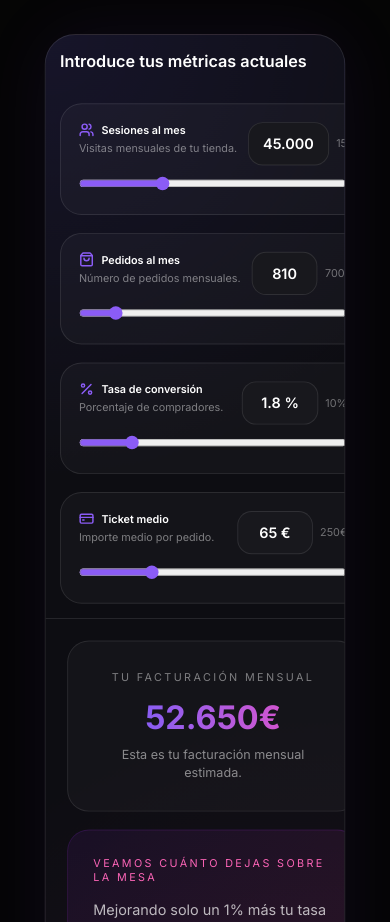
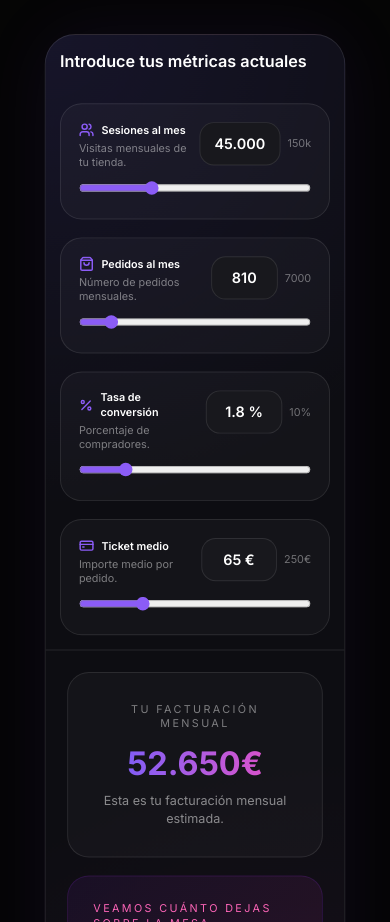
Before and after one commit to MaikelScalate/scalatelab, a Next.js app: page / in a window 390 px wide. Shown: the part 4961-5883 px from the top of the page. Built offline with nearby package versions, Linux system fonts and the light colour scheme.

Commit message:
Mejorar diseño

```diff
--- a/app/components/ui/Calculator.tsx
+++ b/app/components/ui/Calculator.tsx
@@ -191,7 +191,7 @@ lg:max-w-none
 
                 <div>
 
-                  <p className="flex items-center gap-2 text-xs lg:text-sm font-semibold text-white whitespace-nowrap">
+                  <p className="flex items-center gap-2 text-xs lg:text-sm font-semibold text-white sm:whitespace-nowrap">
                     <Users
                       size={17}
                       strokeWidth={2.3}
@@ -200,7 +200,7 @@ lg:max-w-none
                     Sesiones al mes
                   </p>
 
-                  <p className="mt-1 text-xs lg:text-sm text-white/45 whitespace-nowrap">
+                  <p className="mt-1 text-xs lg:text-sm text-white/45 sm:whitespace-nowrap">
                     Visitas mensuales de tu tienda.
                   </p>
 
@@ -306,7 +306,7 @@ lg:max-w-none
 
                 <div>
 
-                  <p className="flex items-center gap-2 text-xs lg:text-sm font-semibold text-white whitespace-nowrap">
+                  <p className="flex items-center gap-2 text-xs lg:text-sm font-semibold text-white sm:whitespace-nowrap">
                     <ShoppingBag
                       size={17}
                       strokeWidth={2.3}
@@ -315,7 +315,7 @@ lg:max-w-none
                     Pedidos al mes
                   </p>
 
-                  <p className="mt-1 text-xs lg:text-sm text-white/45 whitespace-nowrap">
+                  <p className="mt-1 text-xs lg:text-sm text-white/45 sm:whitespace-nowrap">
                     Número de pedidos mensuales.
                   </p>
 
@@ -431,7 +431,7 @@ lg:max-w-none
 
                 <div>
 
-                  <p className="flex items-center gap-2 text-xs lg:text-sm font-semibold text-white whitespace-nowrap">
+                  <p className="flex items-center gap-2 text-xs lg:text-sm font-semibold text-white sm:whitespace-nowrap">
                     <Percent
                       size={17}
                       strokeWidth={2.3}
@@ -440,7 +440,7 @@ lg:max-w-none
                     Tasa de conversión
                   </p>
 
-                  <p className="mt-1 text-xs lg:text-sm text-white/45 whitespace-nowrap">
+                  <p className="mt-1 text-xs lg:text-sm text-white/45 sm:whitespace-nowrap">
                     Porcentaje de compradores.
                   </p>
 
@@ -556,7 +556,7 @@ lg:max-w-none
 
                 <div>
 
-                  <p className="flex items-center gap-2 text-xs lg:text-sm font-semibold text-white whitespace-nowrap">
+                  <p className="flex items-center gap-2 text-xs lg:text-sm font-semibold text-white sm:whitespace-nowrap">
                     <CreditCard
                       size={17}
                       strokeWidth={2.3}
@@ -565,7 +565,7 @@ lg:max-w-none
                     Ticket medio
                   </p>
 
-                  <p className="mt-1 text-xs lg:text-sm text-white/45 whitespace-nowrap">
+                  <p className="mt-1 text-xs lg:text-sm text-white/45 sm:whitespace-nowrap">
                     Importe medio por pedido.
                   </p>
 
```
